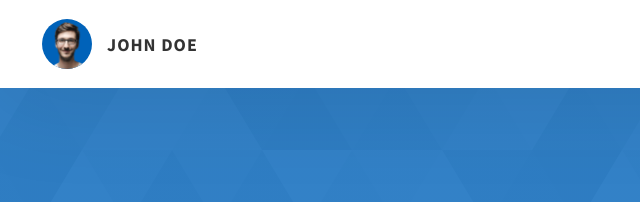
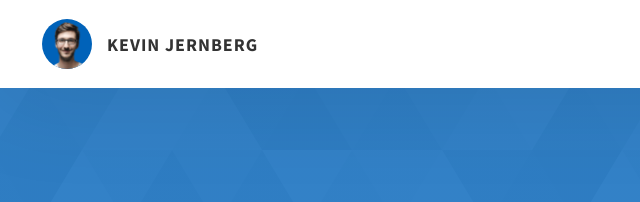
Before and after one commit to KevinJernberg/KevinJernberg.github.io, a website: page index.html in a window 1280 px wide. Shown: the top 202 px of the page, 8-648 px from the left. Drawn offline with Linux system fonts and the light colour scheme.

Commit message:
Update index.html

```diff
--- a/index.html
+++ b/index.html
@@ -4,7 +4,7 @@
     <meta charset="UTF-8" />
     <meta name="viewport" content="width=device-width, initial-scale=1.0" />
     <meta http-equiv="X-UA-Compatible" content="ie=edge" />
-    <title>Dopefolio</title>
+    <title>Portfolio - Kevin Jernberg</title>
     <meta name="description" content="Portfolio Template for Developer" />
 
     <link rel="stylesheet" href="css/style.css" />
@@ -27,7 +27,7 @@
               class="header__logo-img"
             />
           </div>
-          <span class="header__logo-sub">John Doe</span>
+          <span class="header__logo-sub">Kevin Jernberg</span>
         </div>
         <div class="header__main">
           <ul class="header__links">
```
